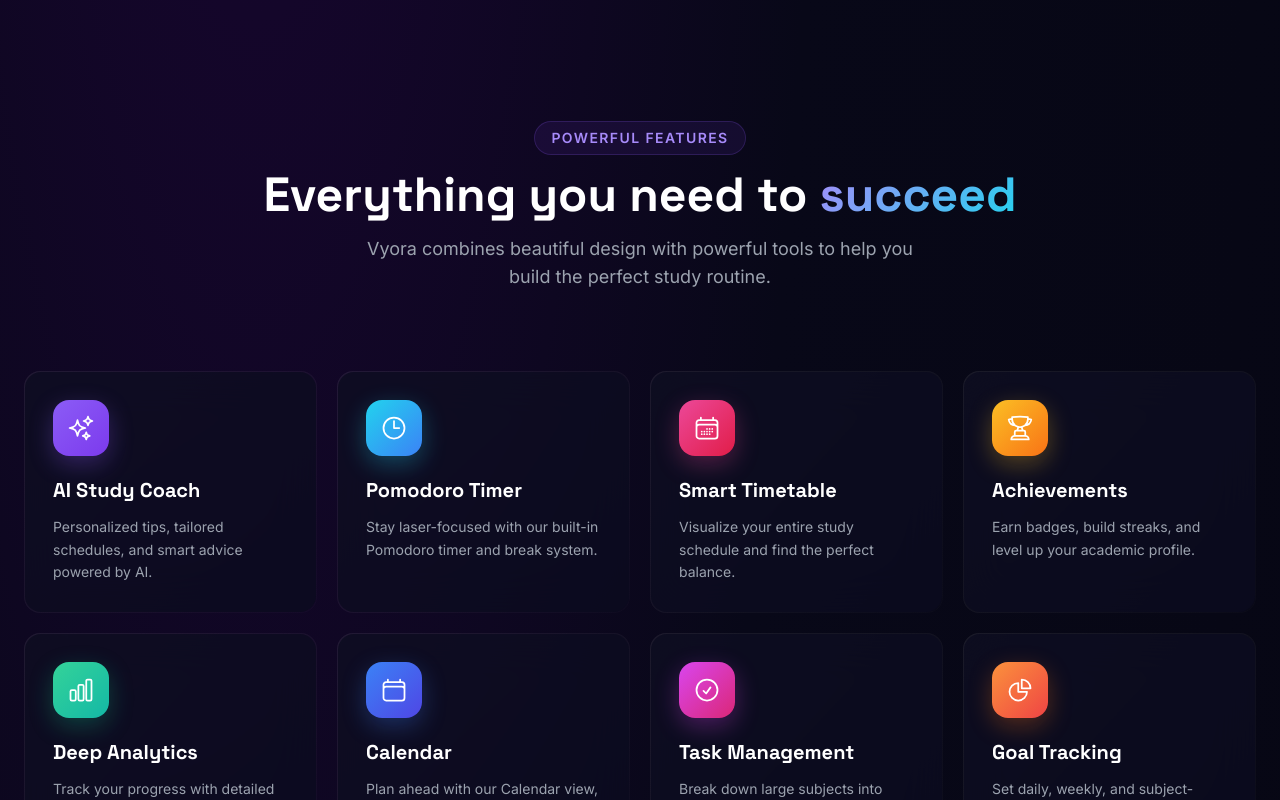
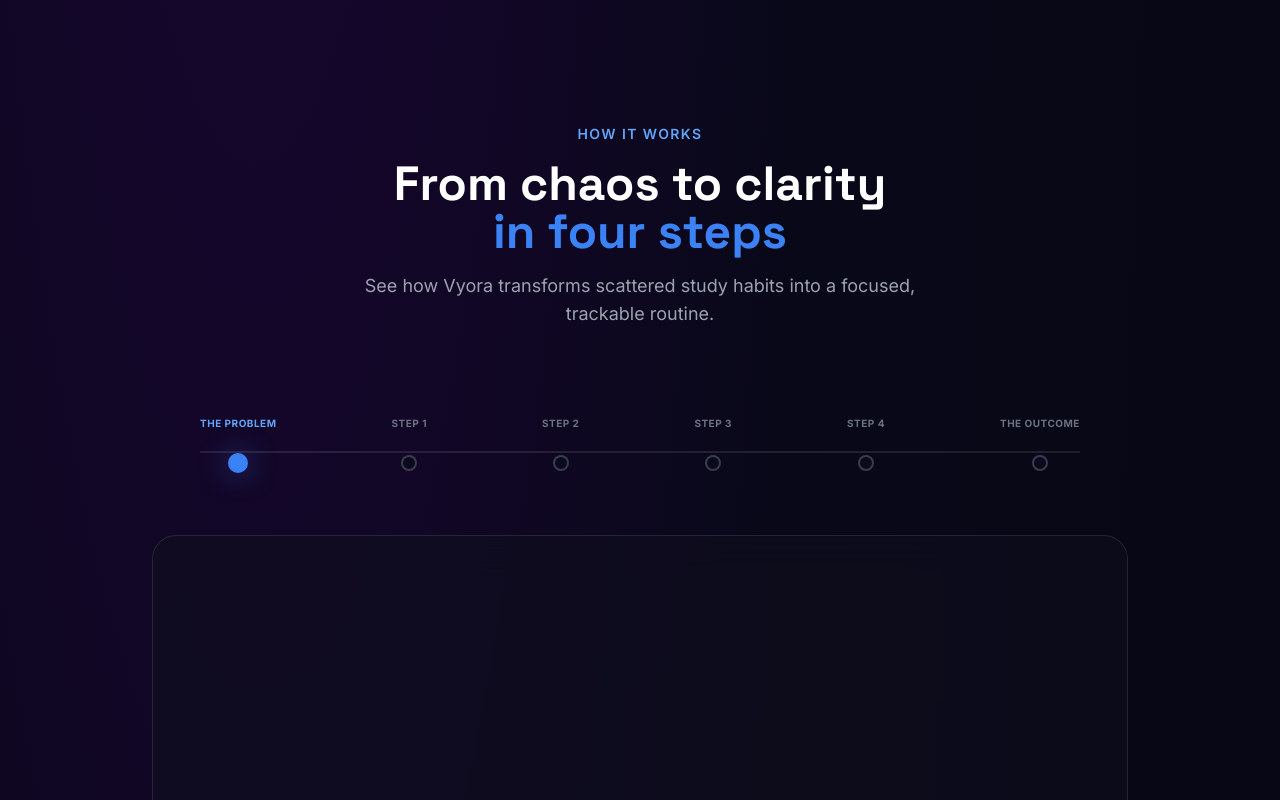
Before and after one commit to yashrajkanawade357/Study_Tracker, a React (Vite) app: page / in a window 1280 px wide. Shown: the part 1000-1800 px from the top of the page. Built offline with nearby package versions, Linux system fonts and the light colour scheme.

Commit message:
Add interactive How it Works timeline section

```diff
--- a/src/pages/Landing.jsx
+++ b/src/pages/Landing.jsx
@@ -306,6 +306,175 @@
   </>
 );
 
+/* ── How It Works Section ─────────────────────────────────── */
+const howItWorksSteps = [
+  { id: 'problem', short: 'THE PROBLEM', title: 'Scattered study habits', desc: 'Notes are everywhere, hours are untracked, and exams are looming. You need a system.' },
+  { id: 'step1', short: 'STEP 1', title: 'Set your goals', desc: 'Define your subjects and set realistic weekly targets. Vyora helps you break down the mountain.' },
+  { id: 'step2', short: 'STEP 2', title: 'Plan your week', desc: 'Use the smart timetable to allocate time blocks. Visualize your week before it starts.' },
+  { id: 'step3', short: 'STEP 3', title: 'Track honestly', desc: 'One-tap Pomodoro timer. Automatic hour logging. Build a real picture of where your time goes.' },
+  { id: 'step4', short: 'STEP 4', title: 'Review analytics', desc: 'Look at your weekly breakdowns. The AI coach highlights exactly where you need more focus.' },
+  { id: 'outcome', short: 'THE OUTCOME', title: 'Academic clarity', desc: 'Hit your goals, maintain streaks, and enter exam season with complete confidence.' }
+];
+
+const HowItWorks = () => {
+  const [activeStep, setActiveStep] = React.useState(0);
+
+  return (
+    <section className="relative z-10 py-32 border-t border-white/[0.05]">
+      <div className="max-w-5xl mx-auto px-6">
+        <div className="text-center mb-24">
+          <motion.span
+            initial={{ opacity: 0 }}
+            whileInView={{ opacity: 1 }}
+            viewport={{ once: true }}
+            className="inline-block text-sm font-semibold text-blue-400 uppercase tracking-widest mb-4"
+          >
+            HOW IT WORKS
+          </motion.span>
+          <motion.h2
+            initial={{ opacity: 0, y: 20 }}
+            whileInView={{ opacity: 1, y: 0 }}
+            viewport={{ once: true }}
+            className="text-4xl md:text-5xl font-display font-bold text-white mb-4 leading-tight"
+          >
+            From chaos to clarity <br/>
+            <span className="text-blue-500">in four steps</span>
+          </motion.h2>
+          <motion.p
+            initial={{ opacity: 0 }}
+            whileInView={{ opacity: 1 }}
+            viewport={{ once: true }}
+            className="text-gray-400 text-lg max-w-xl mx-auto"
+          >
+            See how Vyora transforms scattered study habits into a focused, trackable routine.
+          </motion.p>
+        </div>
+
+        {/* Timeline */}
+        <div className="relative mb-16 px-4 md:px-12">
+          {/* Connecting line */}
+          <div className="absolute top-[60%] left-12 right-12 h-[2px] bg-white/10 -translate-y-1/2 z-0 hidden md:block" />
+
+          <div className="relative z-10 flex flex-col md:flex-row justify-between gap-6 md:gap-0">
+            {howItWorksSteps.map((step, idx) => {
+              const isActive = idx === activeStep;
+              const isPast = idx < activeStep;
+              return (
+                <div
+                  key={step.id}
+                  onClick={() => setActiveStep(idx)}
+                  className="flex md:flex-col items-center gap-4 md:gap-4 cursor-pointer group w-full md:w-auto"
+                >
+                  <span className={`text-[10px] font-bold tracking-wider transition-colors duration-300 md:-translate-y-2 uppercase ${isActive ? 'text-blue-400' : 'text-gray-500 group-hover:text-gray-300'}`}>
+                    {step.short}
+                  </span>
+
+                  {/* Dot */}
+                  <div className={`relative flex-shrink-0 w-4 h-4 rounded-full border-2 transition-all duration-300 ${
+                    isActive ? 'border-blue-500 bg-blue-500 scale-125' :
+                    isPast ? 'border-blue-500/50 bg-blue-500/20' :
+                    'border-white/20 bg-[#0a0a1e] group-hover:border-white/40'
+                  }`}>
+                    {isActive && (
+                      <motion.div
+                        layoutId="activeDotGlow"
+                        className="absolute inset-0 rounded-full bg-blue-500 blur-md opacity-60"
+                      />
+                    )}
+                  </div>
+                </div>
+              );
+            })}
+          </div>
+        </div>
+
+        {/* Content Card */}
+        <div className="relative rounded-3xl border border-white/10 overflow-hidden min-h-[380px] flex items-center"
+          style={{ background: 'rgba(15,15,30,0.6)', backdropFilter: 'blur(20px)' }}>
+          <AnimatePresence mode="wait">
+            <motion.div
+              key={activeStep}
+              initial={{ opacity: 0, y: 15 }}
+              animate={{ opacity: 1, y: 0 }}
+              exit={{ opacity: 0, y: -15 }}
+              transition={{ duration: 0.3 }}
+              className="p-8 md:p-12 grid grid-cols-1 md:grid-cols-2 gap-12 items-center w-full"
+            >
+              <div>
+                <div className="inline-block px-3 py-1 rounded-lg bg-white/5 text-blue-400 text-[10px] font-bold tracking-wider mb-6 uppercase">
+                  {howItWorksSteps[activeStep].short}
+                </div>
+                <h3 className="text-3xl md:text-4xl font-display font-bold text-white mb-6 leading-tight">
+                  {howItWorksSteps[activeStep].title}
+                </h3>
+                <p className="text-gray-400 text-lg leading-relaxed">
+                  {howItWorksSteps[activeStep].desc}
+                </p>
+              </div>
+
+              {/* Decorative visual based on step */}
+              <div className="relative h-64 rounded-2xl border border-white/5 overflow-hidden flex items-center justify-center bg-black/20">
+                 {activeStep === 0 && (
+                   <div className="flex flex-wrap gap-4 p-8 opacity-40 justify-center">
+                     <div className="w-16 h-16 bg-red-500/20 rounded-xl rotate-12 border border-red-500/30" />
+                     <div className="w-24 h-12 bg-orange-500/20 rounded-xl -rotate-6 border border-orange-500/30" />
+                     <div className="w-20 h-20 bg-yellow-500/20 rounded-xl rotate-45 border border-yellow-500/30" />
+                     <div className="w-12 h-16 bg-pink-500/20 rounded-xl -rotate-12 border border-pink-500/30" />
+                   </div>
+                 )}
+                 {activeStep === 1 && (
+                   <div className="w-3/4 space-y-4">
+                     <div className="h-8 bg-blue-500/20 rounded-lg w-full border border-blue-500/30 relative overflow-hidden">
+                       <div className="absolute top-0 bottom-0 left-0 bg-blue-500/40 w-3/4" />
+                     </div>
+                     <div className="h-8 bg-purple-500/20 rounded-lg w-5/6 border border-purple-500/30 relative overflow-hidden">
+                       <div className="absolute top-0 bottom-0 left-0 bg-purple-500/40 w-1/2" />
+                     </div>
+                     <div className="h-8 bg-emerald-500/20 rounded-lg w-4/6 border border-emerald-500/30 relative overflow-hidden">
+                       <div className="absolute top-0 bottom-0 left-0 bg-emerald-500/40 w-1/4" />
+                     </div>
+                   </div>
+                 )}
+                 {activeStep === 2 && (
+                   <div className="grid grid-cols-5 gap-2 w-full h-full p-6">
+                     {Array.from({length: 25}).map((_, i) => (
+                       <div key={i} className={`rounded border border-white/5 ${Math.random() > 0.6 ? 'bg-blue-500/30 border-blue-500/50' : 'bg-white/5'}`} />
+                     ))}
+                   </div>
+                 )}
+                 {activeStep === 3 && (
+                   <div className="w-40 h-40 rounded-full flex items-center justify-center relative"
+                     style={{ background: 'conic-gradient(rgba(16,185,129,0.8) 0% 75%, rgba(16,185,129,0.1) 75% 100%)' }}>
+                     <div className="w-36 h-36 bg-[#0c0c1f] rounded-full flex flex-col items-center justify-center border border-white/5">
+                        <span className="text-3xl font-display font-bold text-emerald-400">44:56</span>
+                        <span className="text-[10px] text-gray-500 mt-1 uppercase tracking-wider">Remaining</span>
+                     </div>
+                   </div>
+                 )}
+                 {activeStep === 4 && (
+                   <div className="flex items-end gap-3 w-3/4 h-32 justify-center">
+                     <div className="w-8 bg-blue-500/40 rounded-t-sm h-1/3 border-t border-x border-blue-500/50" />
+                     <div className="w-8 bg-blue-500/60 rounded-t-sm h-1/2 border-t border-x border-blue-500/70" />
+                     <div className="w-8 bg-blue-500/80 rounded-t-sm h-3/4 border-t border-x border-blue-500/90" />
+                     <div className="w-8 bg-blue-500 rounded-t-sm h-full shadow-[0_0_20px_rgba(59,130,246,0.5)]" />
+                   </div>
+                 )}
+                 {activeStep === 5 && (
+                   <div className="flex flex-col items-center justify-center gap-4">
+                     <div className="w-24 h-24 bg-gradient-to-tr from-pink-500 to-rose-500 rounded-2xl flex items-center justify-center shadow-[0_0_40px_rgba(244,114,182,0.4)]">
+                        <svg width="48" height="48" viewBox="0 0 24 24" fill="none" stroke="white" strokeWidth="3" strokeLinecap="round" strokeLinejoin="round"><path d="M22 11.08V12a10 10 0 1 1-5.93-9.14"></path><polyline points="22 4 12 14.01 9 11.01"></polyline></svg>
+                     </div>
+                   </div>
+                 )}
+              </div>
+            </motion.div>
+          </AnimatePresence>
+        </div>
+      </div>
+    </section>
+  );
+};
+
 /* ── Main Component ───────────────────────────────────────── */
 const Landing = () => {
   const [showTerms, setShowTerms] = React.useState(false);
@@ -447,6 +616,9 @@
           <StudyCard />
         </div>
       </section>
+
+      {/* ── How It Works ── */}
+      <HowItWorks />
 
       {/* ── Features Section ── */}
       <section id="features" className="relative z-10 py-32 border-t border-white/[0.05]">
```
